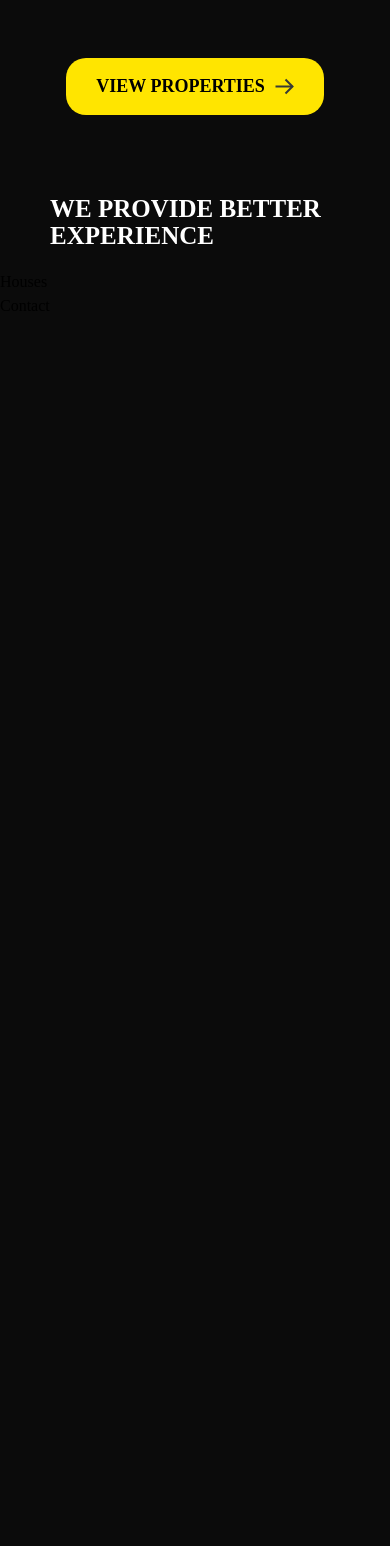
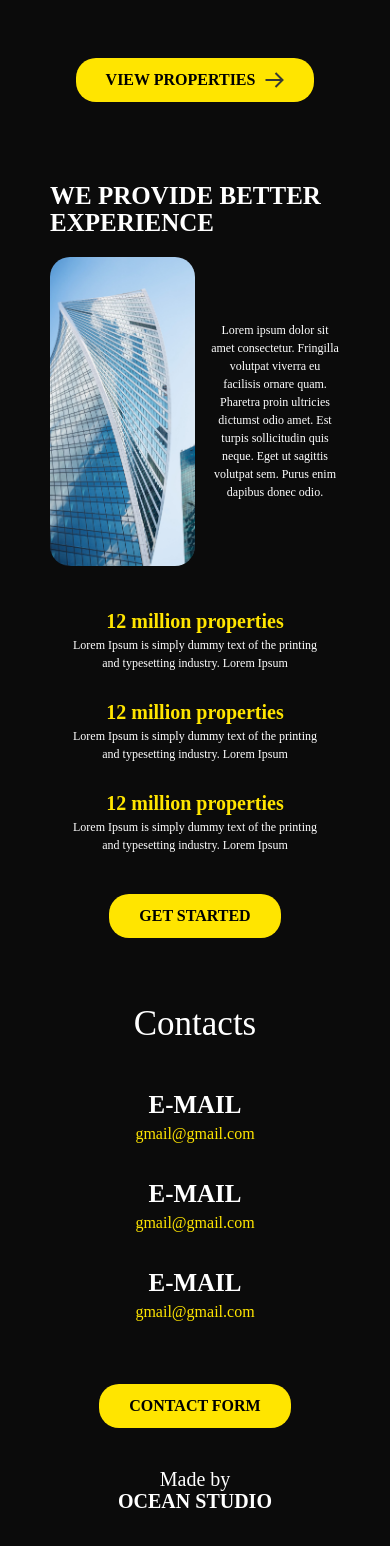
Before and after one commit to B626/real-estate, a React (Vite) app: page / in a window 390 px wide. Shown: the part 1555-3101 px from the top of the page. Before the commit the page ends 1873 px from the top, so only its background shows below. Built offline with nearby package versions, Linux system fonts and the light colour scheme; a web font is replaced by a local one.

Commit message:
dev mobile 1

```diff
--- a/src/components/Best.jsx
+++ b/src/components/Best.jsx
@@ -62,7 +62,7 @@ const Best = () => {
           <Link
             to="/"
             className="bg-[#FFE500] sm:flex sm:gap-[10px]
-             sm:text-[18px] uppercase font-[900] p-[15px_30px] sm:rounded-[20px]
+             sm:text-[16px] uppercase font-[900] p-[10px_30px] sm:rounded-[20px]
              sm:self-center"
           >
             View properties
--- a/src/components/Contact.jsx
+++ b/src/components/Contact.jsx
@@ -1,10 +1,57 @@
 import React from 'react'
 import "../App.css";
+import { Link } from 'react-router-dom';
 
 const Contact = () => {
   return (
-    <div>Contact</div>
-  )
+    <footer className="p-[20px_0_40px]">
+      <div className="sm:max-w-[320px] sm:p-[0_15px] m-[0_auto] w-[100%] sm:flex flex-col">
+        <div className="[flex:1]">
+          <h2 className="sm:text-[35px] text-[#fff] sm:text-center sm:mb-[42px]">
+            Contacts
+          </h2>
+          <div className='flex justify-center flex-col'>
+            <ul className="flex flex-col sm:gap-[35px] mb-[60px]">
+              <li className="flex flex-col sm:gap-[5px]">
+                <h4 className="text-[25px] text-[#fff] text-center font-[900] sm:leading-[100%]">
+                  E-MAIL
+                </h4>
+                <p className="text-[16px] text-center text-[#FFE500]">
+                  gmail@gmail.com
+                </p>
+              </li>
+              <li className="flex flex-col sm:gap-[5px]">
+                <h4 className="text-[25px] text-[#fff] text-center font-[900] sm:leading-[100%]">
+                  E-MAIL
+                </h4>
+                <p className="text-[16px] text-center text-[#FFE500]">
+                  gmail@gmail.com
+                </p>
+              </li>
+              <li className="flex flex-col sm:gap-[5px]">
+                <h4 className="text-[25px] text-[#fff] text-center font-[900] sm:leading-[100%]">
+                  E-MAIL
+                </h4>
+                <p className="text-[16px] text-center text-[#FFE500]">
+                  gmail@gmail.com
+                </p>
+              </li>
+            </ul>
+            <Link
+              to="/"
+              className="bg-[#FFE500] sm:flex sm:gap-[10px]
+             sm:text-[16px] uppercase font-[900] p-[10px_30px] sm:rounded-[20px]
+             sm:self-center text-center mb-[40px]"
+            >
+              Contact Form
+            </Link>
+            <p className='text-center text-[#fff] text-[20px] leading-[110%]'>Made by <br /><span className='font-[900]'>OCEAN STUDIO</span></p>
+          </div>
+        </div>
+        <div className="[flex:1] sm:hidden">2</div>
+      </div>
+    </footer>
+  );
 }
 
 export default Contact
--- a/src/components/Exp.jsx
+++ b/src/components/Exp.jsx
@@ -2,14 +2,65 @@ import React from 'react'
 import "../App.css";
 
 import img from "/assets/img/exp-1.jpg";
+import { Link } from 'react-router-dom';
 
 const Exp = () => {
   return (
-    <section className="p-[20px_0]">
-      <div className="sm:max-w-[320px] sm:p-[0_15px] m-[0_auto]">
-        <h2 className="text-[#fff] sm:text-[25px] sm:leading-[110%] uppercase font-[900]">
+    <section className="p-[20px_0_40px]">
+      <div className="sm:max-w-[320px] sm:p-[0_15px] m-[0_auto] sm:flex flex-col ">
+        <h2 className="text-[#fff] sm:text-[25px] sm:leading-[110%] uppercase font-[900] sm:mb-[20px]">
           We provide better experience
         </h2>
+        <div className="sm:flex sm:justify-between sm:gap-[15px] mb-[40px] items-center">
+          <img src={img} className="sm:rounded-[20px] sm:w-[50%]" alt="" />
+          <div>
+            <p className="text-[12px] text-center text-[#fff]">
+              Lorem ipsum dolor sit amet consectetur. Fringilla volutpat viverra
+              eu facilisis ornare quam. Pharetra proin ultricies dictumst odio
+              amet. Est turpis sollicitudin quis neque. Eget ut sagittis
+              volutpat sem. Purus enim dapibus donec odio.
+            </p>
+          </div>
+        </div>
+        <div className='mb-[40px]'>
+          <ul className="flex flex-col sm:gap-[25px]">
+            <li>
+              <h3 className="font-[700] sm:text-[20px] sm:text-center sm:text-[#FFE500]">
+                12 million properties
+              </h3>
+              <p className="sm:text-center sm:text-[12px] text-[#fff] p-[0_20px]">
+                Lorem Ipsum is simply dummy text of the printing and typesetting
+                industry. Lorem Ipsum
+              </p>
+            </li>
+            <li>
+              <h3 className="font-[700] sm:text-[20px] sm:text-center sm:text-[#FFE500]">
+                12 million properties
+              </h3>
+              <p className="sm:text-center sm:text-[12px] text-[#fff] p-[0_20px]">
+                Lorem Ipsum is simply dummy text of the printing and typesetting
+                industry. Lorem Ipsum
+              </p>
+            </li>
+            <li>
+              <h3 className="font-[700] sm:text-[20px] sm:text-center sm:text-[#FFE500]">
+                12 million properties
+              </h3>
+              <p className="sm:text-center sm:text-[12px] text-[#fff] p-[0_20px]">
+                Lorem Ipsum is simply dummy text of the printing and typesetting
+                industry. Lorem Ipsum
+              </p>
+            </li>
+          </ul>
+        </div>
+        <Link
+          to="/"
+          className="bg-[#FFE500] sm:flex sm:gap-[10px]
+             sm:text-[16px] uppercase font-[900] p-[10px_30px] sm:rounded-[20px]
+             sm:self-center text-center"
+        >
+          Get started
+        </Link>
       </div>
     </section>
   );
--- a/src/components/Houses.jsx
+++ b/src/components/Houses.jsx
@@ -3,7 +3,7 @@ import "../App.css";
 
 const Houses = () => {
   return (
-    <div>Houses</div>
+    <section className="sm:hidden">Houses</section>
   )
 }
 
```
